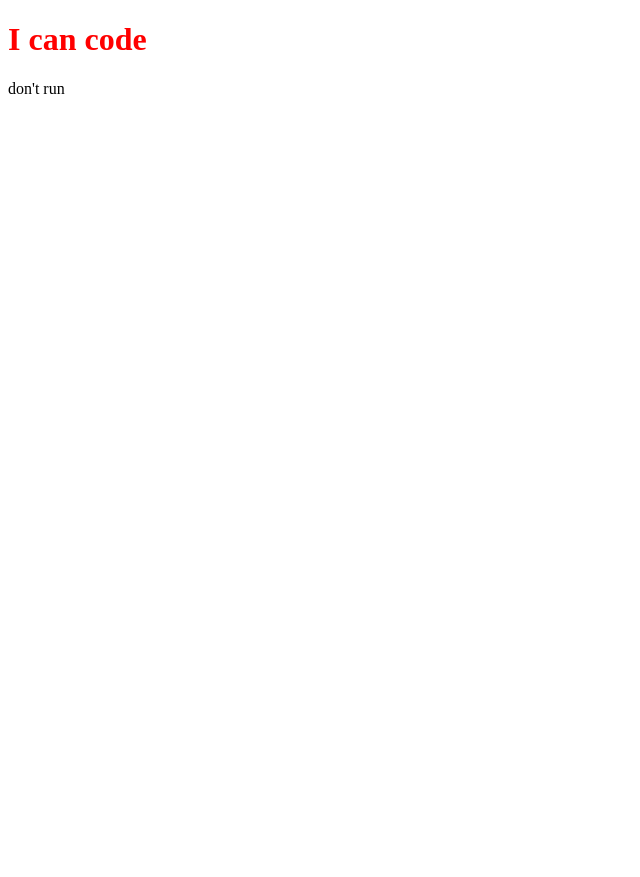
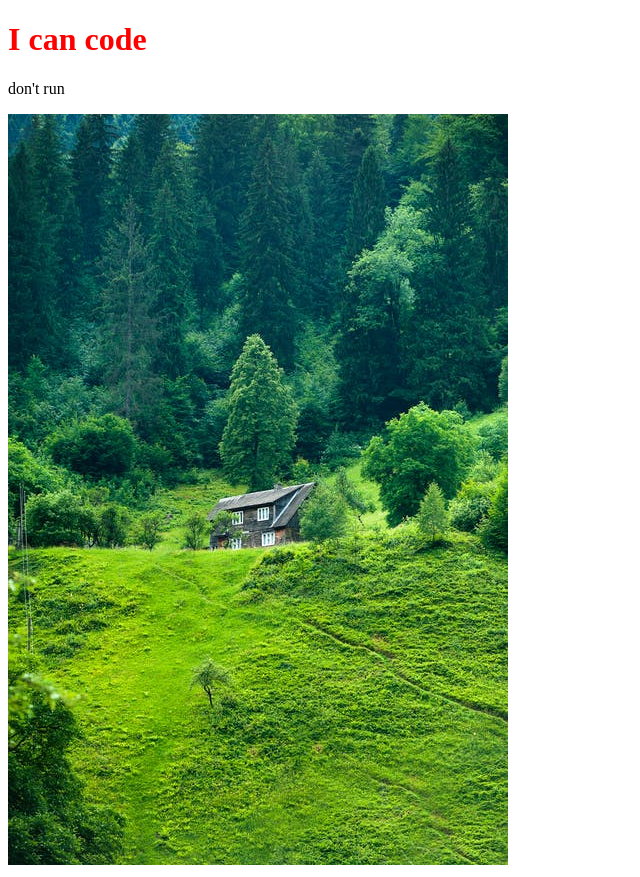
Before and after one commit to tahminaroshni/my-second-repo, a plain HTML site: page index.html in a window 1280 px wide. Shown: the whole page, without its empty margins (0-640 px from the left). Before the commit the page ends 800 px from the top, so only its background shows below. Drawn offline with Linux system fonts and the light colour scheme.

Commit message:
image added

```diff
--- a/index.html
+++ b/index.html
@@ -10,5 +10,6 @@
 <body>
     <h1>I can code</h1>
     <p>don't run</p>
+    <img src="nature.jpeg" alt="">
 </body>
 </html>
```
